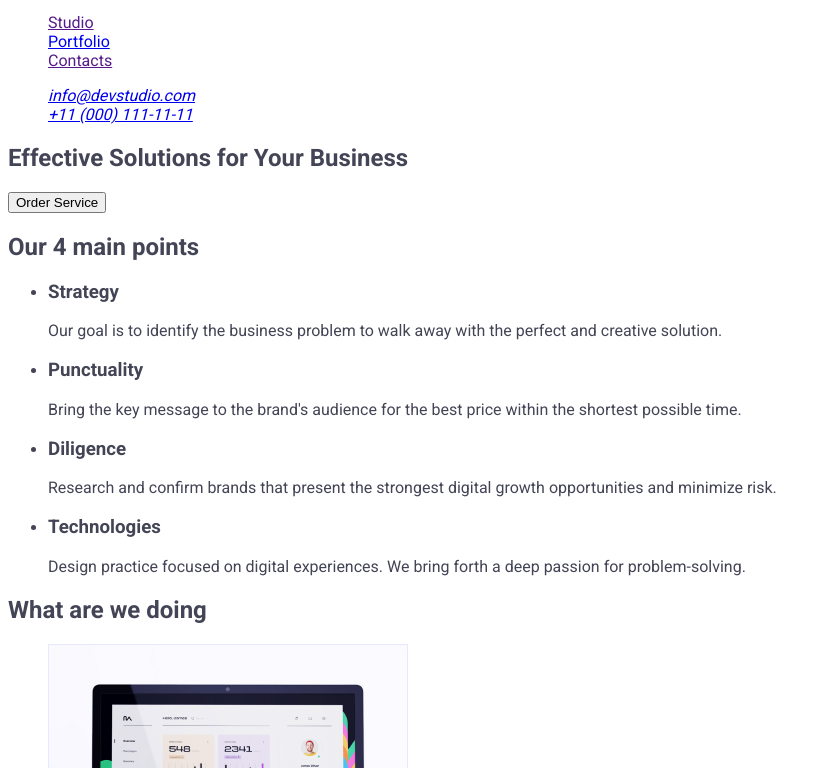
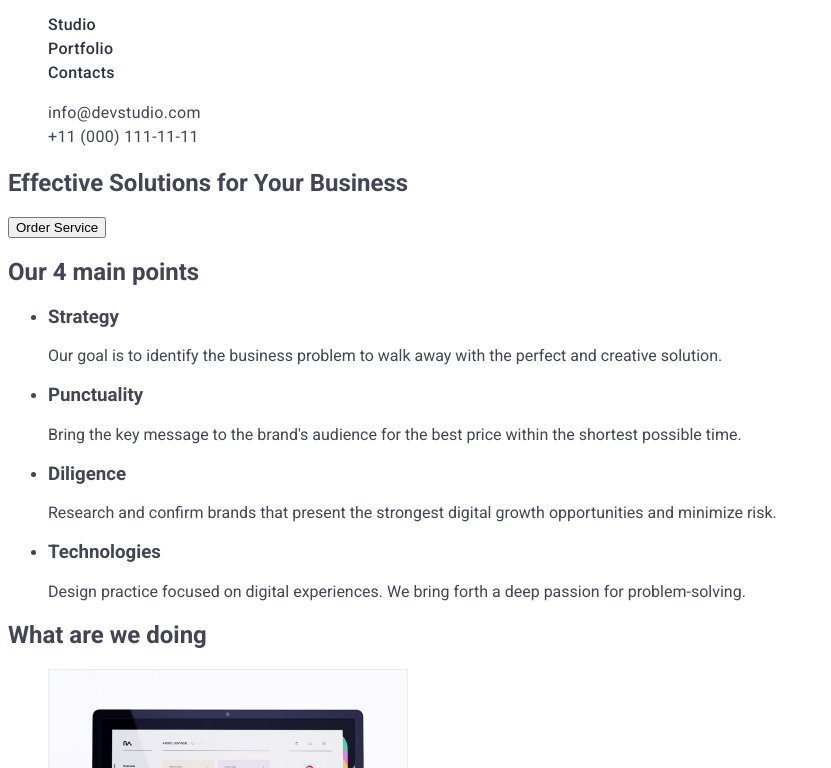
Before and after one commit to Tkachuk-Yaroslav/goit-markup-hw-02, a plain HTML site: page index.html in a window 1280 px wide. Shown: the part 32-800 px from the top of the page, without its empty margins (0-831 px from the left). Drawn offline with Linux system fonts and the light colour scheme.

Commit message:
Фікс хедера №2

```diff
--- a/css/styles.css
+++ b/css/styles.css
@@ -50,15 +50,24 @@ body {
 }
 
 .header-list-item {
-
+    font-weight: 500;
+    font-size: 16px;
+    line-height: 1.5;
+    letter-spacing: 0.02em;
+    color: #2E2F42;
 }
 
+
 .header-list-link {
-
+    color: #2E2F42;
 }
 
+.header-list-link:hover,
+.header-list-link:focus {
+    color: #404BBF;
+}
 .header-address {
-
+    font-style: normal;
 }
 
 .address-list {
@@ -66,9 +75,17 @@ body {
 }
 
 .address-list-item {
-
+    font-weight: 400;
+    font-size: 16px;
+    line-height: 1.5;    letter-spacing: 0.02em;
+    color: #434455;
 }
 
 .address-list-link {
+    color: #434455;
+}
 
+.address-list-link:hover,
+.address-list-link:focus {
+    color: #404BBF;
 }
--- a/index.html
+++ b/index.html
@@ -18,18 +18,18 @@
         <a class="header-logo link" href="./index.html">Web<span class="part-of-logo">Studio</span></a>
 
         <ul class="header-list list">
-          <li class="header-list-item" ><a class="header-list-link" href="">Studio</a></li>
-          <li class="header-list-item" ><a class="header-list-link" href="./portfolio.html">Portfolio</a></li>
-          <li class="header-list-item" ><a class="header-list-link" href="">Contacts</a></li>
+          <li class="header-list-item" ><a class="header-list-link link" href="./index.html">Studio</a></li>
+          <li class="header-list-item" ><a class="header-list-link link" href="./portfolio.html">Portfolio</a></li>
+          <li class="header-list-item" ><a class="header-list-link link" href="">Contacts</a></li>
         </ul>
       </nav>
       <address class="header-address">
         <ul class="address-list list">
           <li class="address-list-item">
-            <a class="address-list-link" href="mailto:info@devstudio.com">info@devstudio.com</a>
+            <a class="address-list-link link" href="mailto:info@devstudio.com">info@devstudio.com</a>
           </li>
           <li class="address-list-item">
-            <a class="address-list-link" href="tel:+110001111111">+11 (000) 111-11-11</a>
+            <a class="address-list-link link" href="tel:+110001111111">+11 (000) 111-11-11</a>
           </li>
         </ul>
       </address>
```
